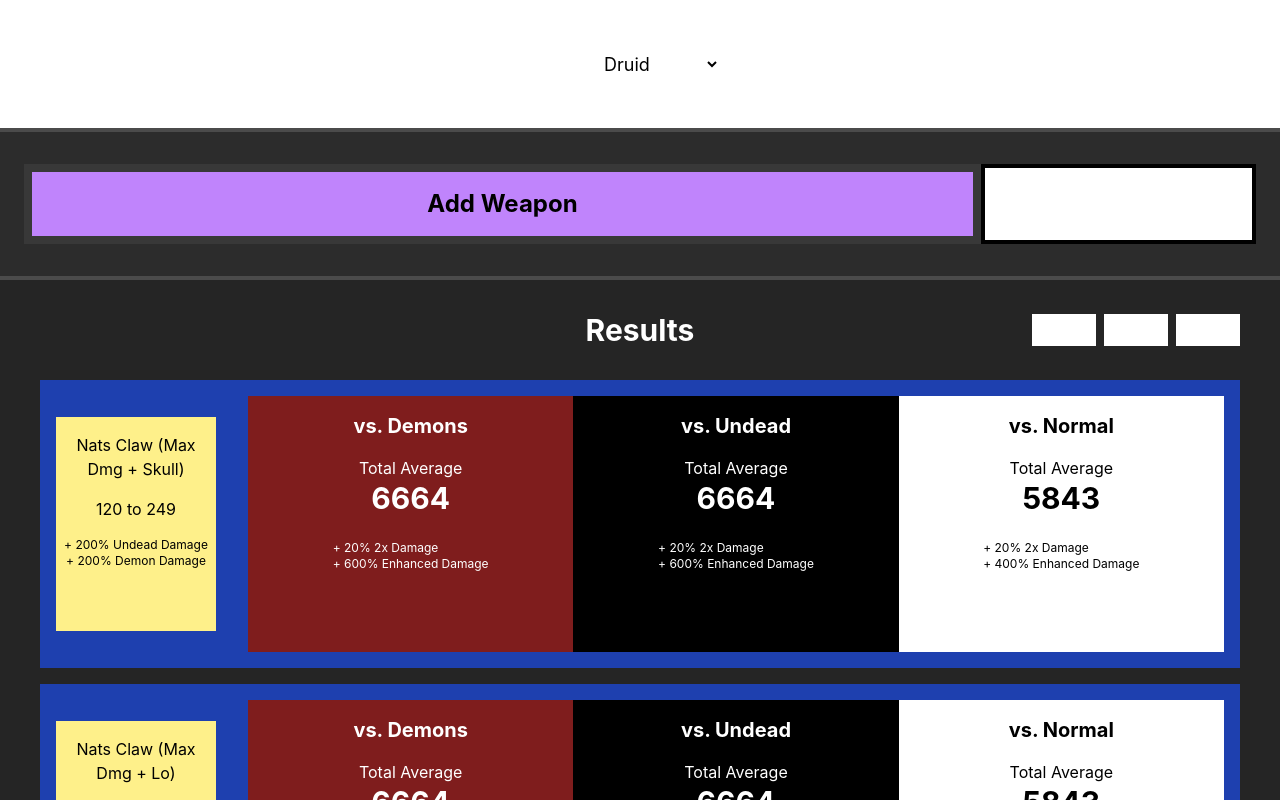
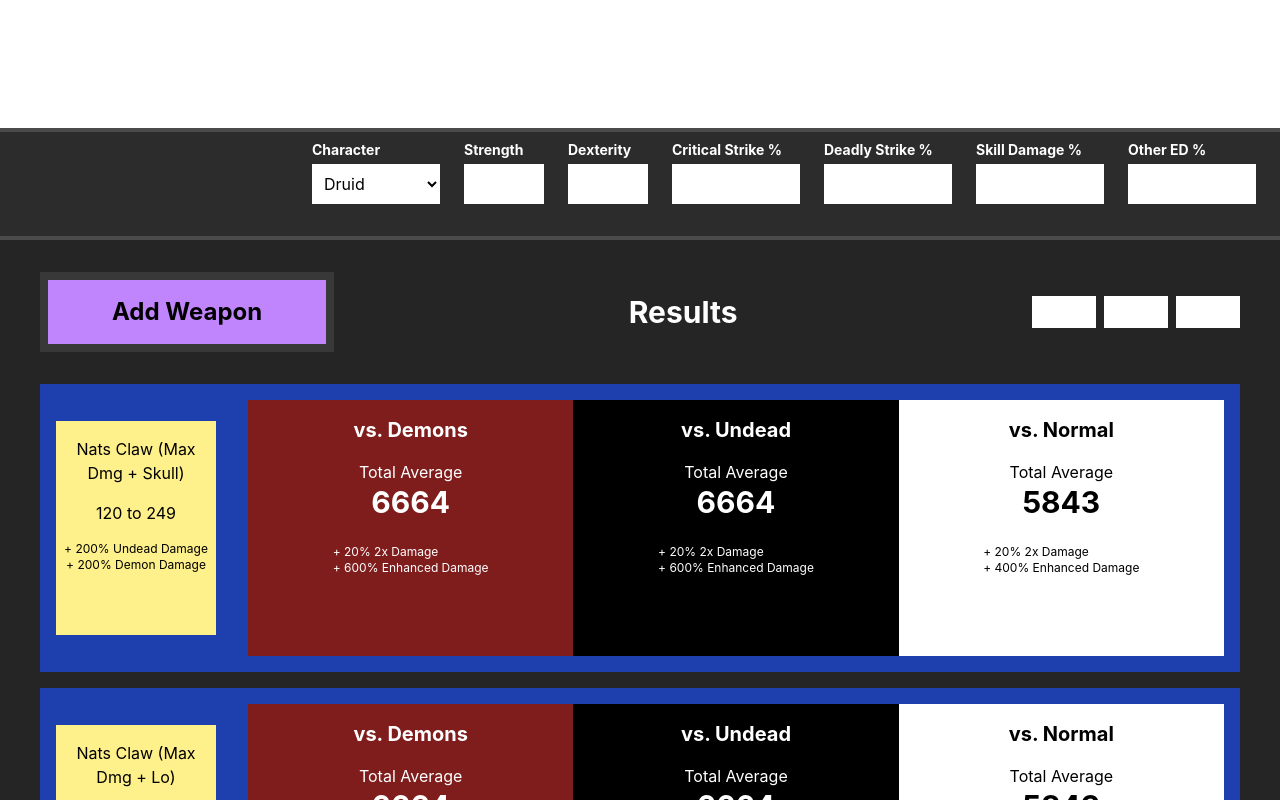
Before and after one commit to Druage/D2_Weapon_Comparison, a Next.js app: page / in a window 1280 px wide. Built offline with nearby package versions, Linux system fonts and the light colour scheme.

Commit message:
Moved CharacterInfo into separate file, edited styles

```diff
--- a/src/components/AddWeaponButton.tsx
+++ b/src/components/AddWeaponButton.tsx
@@ -4,7 +4,7 @@ export function AddWeaponButton() {
   return (
     <Trigger
       className={
-        "flex h-20 w-fit w-full items-center justify-center border-8 border-[#383838] bg-purple-400 bg-[#B4B4B4] px-16 text-2xl font-bold text-black"
+        "flex h-20 w-fit items-center justify-center border-8 border-[#383838] bg-purple-400 bg-[#B4B4B4] px-16 text-2xl font-bold text-black"
       }
     >
       Add Weapon
--- /dev/null
+++ b/src/components/CharacterInfo.tsx
@@ -0,0 +1,133 @@
+import { Character } from "../types/Character";
+import { PLAYABLE_CHARACTERS } from "../data/data";
+import { useGlobalState } from "../state/useGlobalState";
+
+export function CharacterInfo() {
+  const setCharacter = useGlobalState((state) => state.setCharacter);
+  const [characterStrength, setCharacterStrength] = useGlobalState((state) => [
+    state.characterStrength,
+    state.setCharacterStrength,
+  ]);
+  const setCharacterDexterity = useGlobalState(
+    (state) => state.setCharacterDexterity
+  );
+
+  const setCriticalStrikeChance = useGlobalState(
+    (state) => state.setCharacterCriticalStrikeChance
+  );
+  const setDeadlyStrikeChance = useGlobalState(
+    (state) => state.setDeadlyStrikeChance
+  );
+
+  const setCharacterSkillWeaponDamagePercentage = useGlobalState(
+    (state) => state.setCharacterSkillWeaponDamagePercentage
+  );
+
+  const setCharacterOtherEnhancedDamageSources = useGlobalState(
+    (state) => state.setCharacterOtherEnhancedDamageSources
+  );
+
+  return (
+    <div className={"flex flex-1 items-center justify-end gap-6"}>
+      <label className={"relative w-32"}>
+        <span className={"absolute -top-6 text-sm font-bold text-white"}>
+          Character
+        </span>
+
+        <select
+          className={"h-10 w-full"}
+          onChange={(event) => setCharacter(event.target.value as Character)}
+        >
+          {PLAYABLE_CHARACTERS.map((it) => (
+            <option value={it} key={it}>
+              {it}
+            </option>
+          ))}
+        </select>
+      </label>
+
+      <label className={"relative w-20"}>
+        <span className={"absolute -top-6 text-sm font-bold text-white"}>
+          Strength
+        </span>
+        <input
+          className={"h-10 w-full bg-white"}
+          type={"number"}
+          maxLength={3}
+          onChange={(event) => {
+            setCharacterStrength(Number.parseInt(event.target.value));
+          }}
+        />
+      </label>
+
+      <label className={"relative w-20"}>
+        <span className={"absolute -top-6 text-sm font-bold text-white"}>
+          Dexterity
+        </span>
+        <input
+          className={"h-10 w-full bg-white"}
+          type={"number"}
+          onChange={(event) =>
+            setCharacterDexterity(Number.parseInt(event.target.value))
+          }
+        />
+      </label>
+
+      <label className={"relative w-32"}>
+        <span className={"absolute -top-6 text-sm font-bold text-white"}>
+          Critical Strike %
+        </span>
+        <input
+          className={"h-10 w-full bg-white"}
+          type={"number"}
+          onChange={(event) =>
+            setCriticalStrikeChance(Number.parseInt(event.target.value))
+          }
+        />
+      </label>
+
+      <label className={"relative w-32"}>
+        <span className={"absolute -top-6 text-sm font-bold text-white"}>
+          Deadly Strike %
+        </span>
+        <input
+          className={"h-10 w-full bg-white"}
+          type={"number"}
+          onChange={(event) =>
+            setDeadlyStrikeChance(Number.parseInt(event.target.value))
+          }
+        />
+      </label>
+
+      <label className={"relative w-32"}>
+        <span className={"absolute -top-6 text-sm font-bold text-white"}>
+          Skill Damage %
+        </span>
+        <input
+          className={"h-10 w-full bg-white"}
+          type={"number"}
+          onChange={(event) =>
+            setCharacterSkillWeaponDamagePercentage(
+              Number.parseInt(event.target.value)
+            )
+          }
+        />
+      </label>
+
+      <label className={"relative w-32"}>
+        <span className={"absolute -top-6 text-sm font-bold text-white"}>
+          Other ED %
+        </span>
+        <input
+          className={"h-10 w-full bg-white"}
+          type={"number"}
+          onChange={(event) =>
+            setCharacterOtherEnhancedDamageSources([
+              Number.parseInt(event.target.value),
+            ])
+          }
+        />
+      </label>
+    </div>
+  );
+}
--- a/src/components/ComparisonList.tsx
+++ b/src/components/ComparisonList.tsx
@@ -2,30 +2,81 @@ import WeaponItem from "./WeaponItem";
 import _ from "lodash";
 import { useGlobalState } from "../state/useGlobalState";
 import { AddWeaponButton } from "./AddWeaponButton";
+import { CharacterInfo } from "./CharacterInfo";
+import { useEffect, useMemo } from "react";
+import { calcDmgStats, sortWeapons } from "../utils/calcDamage";
+
+const CompareHeader = () => (
+  <div
+    className={
+      "flex flex-row items-center justify-between border-y-4 border-[#4B4B4B] bg-[#2C2C2C] px-6 py-8"
+    }
+  >
+    <CharacterInfo />
+  </div>
+);
 
 export default function ComparisonList() {
-  const weapons = useGlobalState((state) => state.weapons);
+  const [
+    weapons,
+    characterCriticalStrikeChance,
+    characterDeadlyStrikeChance,
+    characterSkillWeaponDamagePercentage,
+    characterOtherEnhancedDamageSources,
+  ] = useGlobalState((state) => [
+    state.weapons,
+    state.characterCriticalStrikeChance,
+    state.characterDeadlyStrikeChange,
+    state.characterSkillWeaponDamagePercentage,
+    state.characterOtherEnhancedDamageSources,
+  ]);
 
-  const CompareHeader = () => (
-    <div
-      className={
-        "flex flex-row items-center justify-between border-y-4 border-[#4B4B4B] bg-[#2C2C2C] px-6 py-8"
-      }
-    >
-      <AddWeaponButton />
+  const sortedWeapons = useMemo(() => {
+    if (
+      characterCriticalStrikeChance &&
+      characterDeadlyStrikeChance &&
+      characterSkillWeaponDamagePercentage
+    ) {
+      const sortedWeapons = weapons.sort((weaponA, weaponB) =>
+        sortWeapons(
+          characterCriticalStrikeChance,
+          characterDeadlyStrikeChance,
+          weaponA,
+          weaponB
+        )
+      );
 
-      <button
-        className={
-          "flex h-full items-center justify-center border-4 border-black bg-white bg-[#272020] py-2 px-16 text-xl text-xl font-bold text-white"
-        }
-        onClick={() => {
-          alert("NOT WORKING!");
-        }}
-      >
-        Compare Weapons
-      </button>
-    </div>
-  );
+      const first = sortedWeapons.shift()!;
+
+      calcDmgStats(
+        first,
+        characterOtherEnhancedDamageSources,
+        characterSkillWeaponDamagePercentage,
+        characterCriticalStrikeChance,
+        characterDeadlyStrikeChance
+      );
+
+      sortedWeapons.forEach((weapon) =>
+        calcDmgStats(
+          weapon,
+          characterOtherEnhancedDamageSources,
+          characterSkillWeaponDamagePercentage,
+          characterCriticalStrikeChance,
+          characterDeadlyStrikeChance,
+          first
+        )
+      );
+
+      return sortedWeapons;
+    } else {
+      return weapons;
+    }
+  }, [
+    characterCriticalStrikeChance,
+    characterDeadlyStrikeChance,
+    characterSkillWeaponDamagePercentage,
+    characterOtherEnhancedDamageSources,
+  ]);
 
   return (
     <div
@@ -36,21 +87,23 @@ export default function ComparisonList() {
       <CompareHeader />
 
       <div className={"flex flex-col items-center gap-4 py-8 px-10"}>
-        <div className={"relative mb-4 w-full"}>
-          <h1 className={"flex-1 text-center text-3xl font-bold text-white"}>
+        <div
+          className={"relative mb-4 flex w-full items-center justify-between"}
+        >
+          <AddWeaponButton />
+
+          <h1 className={"text-center text-3xl font-bold text-white"}>
             Results
           </h1>
-          <div
-            className={
-              "absolute right-0 top-0 bottom-0 flex flex-row items-center gap-2"
-            }
-          >
+
+          <div className={"flex flex-row items-center gap-2"}>
             {_.range(3).map((it) => (
               <div key={it} className={"h-8 w-16 bg-white"} />
             ))}
           </div>
         </div>
-        {weapons.map((it, index) => (
+
+        {sortedWeapons?.map((it, index) => (
           <WeaponItem
             key={index}
             simplified={false}
--- a/src/components/Header.tsx
+++ b/src/components/Header.tsx
@@ -1,89 +1,14 @@
-import { PLAYABLE_CHARACTERS } from "../data/data";
-import { useGlobalState } from "../state/useGlobalState";
-import { Character } from "../types/Character";
-
 export default function Header() {
-  const setCharacter = useGlobalState((state) => state.setCharacter);
-  const setCharacterStrength = useGlobalState(
-    (state) => state.setCharacterStrength
-  );
-  const setCharacterDexterity = useGlobalState(
-    (state) => state.setCharacterDexterity
-  );
-
-  const CharacterInfo = () => (
-    <div className={"flex flex-1 items-center justify-end gap-6"}>
-      <label className={"relative w-32"}>
-        <span className={"absolute -top-6 text-sm font-bold text-white"}>
-          Character
-        </span>
-
-        <select
-          className={"h-10 w-full"}
-          onChange={(event) => setCharacter(event.target.value as Character)}
-        >
-          {PLAYABLE_CHARACTERS.map((it) => (
-            <option value={it} key={it}>
-              {it}
-            </option>
-          ))}
-        </select>
-      </label>
-
-      <label className={"relative w-20"}>
-        <span className={"absolute -top-6 text-sm font-bold text-white"}>
-          Strength
-        </span>
-        <input
-          className={"h-10 w-full bg-white"}
-          type={"number"}
-          onChange={(event) =>
-            setCharacterStrength(Number.parseInt(event.target.value))
-          }
-        />
-      </label>
-
-      <label className={"relative w-20"}>
-        <span className={"absolute -top-6 text-sm font-bold text-white"}>
-          Dexterity
-        </span>
-        <input
-          className={"h-10 w-full bg-white"}
-          type={"number"}
-          onChange={(event) =>
-            setCharacterDexterity(Number.parseInt(event.target.value))
-          }
-        />
-      </label>
-
-      <label className={"relative w-32"}>
-        <span className={"absolute -top-6 text-sm font-bold text-white"}>
-          Critical Hit %
-        </span>
-        <input className={"h-10 w-full bg-white"} type={"number"} />
-      </label>
-
-      <label className={"relative w-32"}>
-        <span className={"absolute -top-6 text-sm font-bold text-white"}>
-          Deadly Strike %
-        </span>
-        <input className={"h-10 w-full bg-white"} type={"number"} />
-      </label>
-    </div>
-  );
-
   return (
     <div
       className={
-        "flex h-32 w-full items-center justify-between bg-white bg-stone-800 px-12 text-lg font-bold text-white"
+        "flex h-32 w-full items-center justify-between bg-white bg-stone-900 px-12 text-lg font-bold text-white"
       }
     >
       <div className={"flex h-full flex-col items-start justify-center"}>
         <h1 className={"text-3xl"}>Diablo II</h1>
         <span className={"opacity-60"}>Physical Damage Calculator</span>
       </div>
-
-      <CharacterInfo />
     </div>
   );
 }
--- a/src/state/useGlobalState.ts
+++ b/src/state/useGlobalState.ts
@@ -7,29 +7,39 @@ interface State {
   character: Character;
   characterStrength: number | undefined;
   characterDexterity: number | undefined;
+  characterSkillWeaponDamagePercentage: number | undefined;
+  characterOtherEnhancedDamageSources: number[];
+
+  characterDeadlyStrikeChange: number | undefined;
 
   weapons: Weapon[];
-  criticalStrikeChance: string | undefined;
+  characterCriticalStrikeChance: number | undefined;
 }
 
 interface Actions {
   setCharacter: (character: Character) => void;
   setCharacterStrength: (strength: number) => void;
   setCharacterDexterity: (dexterity: number) => void;
+  setCharacterSkillWeaponDamagePercentage: (percentage: number) => void;
+  setCharacterOtherEnhancedDamageSources: (sources: number[]) => void;
 
   addWeapon: (weapon: Weapon) => any;
-  setCriticalStrikeChance: (chance: string) => void;
+  setCharacterCriticalStrikeChance: (chance: number) => void;
+  setDeadlyStrikeChance: (chance: number) => void;
 }
 
 export const useGlobalState = create<State & Actions>((set) => ({
   weapons: [...FAKE_WEAPONS_TO_TEST],
   addWeapon: (weapon: Weapon) =>
     set((state) => ({ weapons: [...state.weapons, weapon] })),
-  criticalStrikeChance: undefined,
+  characterCriticalStrikeChance: undefined,
 
   character: Character.UNKNOWN,
   characterStrength: undefined,
   characterDexterity: undefined,
+  characterSkillWeaponDamagePercentage: undefined,
+  characterOtherEnhancedDamageSources: [],
+  characterDeadlyStrikeChange: undefined,
 
   setCharacter: (character: Character) => set(() => ({ character: character })),
   setCharacterStrength: (strength: number) =>
@@ -37,6 +47,15 @@ export const useGlobalState = create<State & Actions>((set) => ({
   setCharacterDexterity: (dexterity: number) =>
     set(() => ({ characterDexterity: dexterity })),
 
-  setCriticalStrikeChance: (chance: string) =>
-    set(() => ({ criticalStrikeChance: chance })),
+  setCharacterCriticalStrikeChance: (chance: number) =>
+    set(() => ({ characterCriticalStrikeChance: chance })),
+
+  setDeadlyStrikeChance: (chance: number) =>
+    set(() => ({ characterDeadlyStrikeChange: chance })),
+
+  setCharacterSkillWeaponDamagePercentage: (percentage: number) =>
+    set(() => ({ characterSkillWeaponDamagePercentage: percentage })),
+
+  setCharacterOtherEnhancedDamageSources: (sources: number[]) =>
+    set(() => ({ characterOtherEnhancedDamageSources: sources })),
 }));
```
Also changed, not shown: src/utils/calcDamage.ts (+34 -3 lines).
